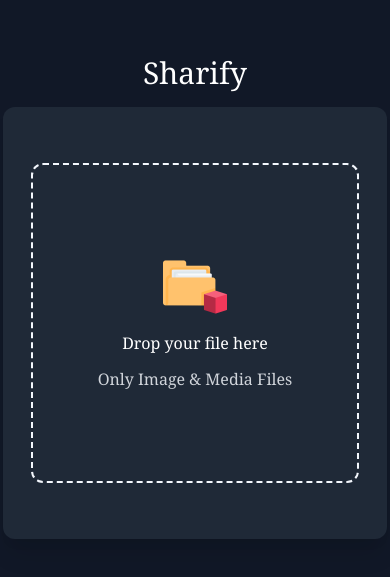
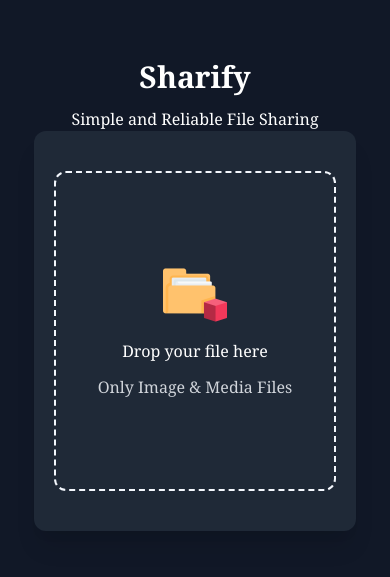
Before and after one commit to mdnmnahmed/sharify-frontend, a Next.js app: page / in a window 390 px wide. Shown: the part 133-710 px from the top of the page. Built offline with nearby package versions, Linux system fonts and the light colour scheme.

Commit message:
UI & Responsiveness fixes

```diff
--- a/src/components/DropZone.tsx
+++ b/src/components/DropZone.tsx
@@ -18,7 +18,7 @@ const DropZone: React.FC<IDropZone> = ({ setFile }) => {
     });
 
     return (
-        <div className="w-full p-4">
+        <div className="w-full p-2 py-0">
             <div {...getRootProps()} className="w-full rounded-md cursor-pointer h-80 focus:outline-none">
                 <input {...getInputProps()} />
                 <div className={`flex flex-col items-center justify-center h-full space-y-3 border-2 border-dashed border-yellow-light rounded-xl ${isDragReject ? 'border-red-500' : ''} ${isDragAccept ? 'border-green-500' : ''}`}>
--- a/src/pages/index.tsx
+++ b/src/pages/index.tsx
@@ -46,8 +46,11 @@ export default function Home() {
         <div className="grid h-screen font-serif text-white bg-gray-900 place-items-center">
             <div>
                 <div className="flex flex-col items-center justify-center">
-                    <h1 className="my-4 text-3xl font-medium">Sharify</h1>
-                    <div className="flex flex-col items-center justify-center px-3 py-10 bg-gray-800 shadow-xl w-96 rounded-xl">
+                    <h1 className="my-3 text-3xl font-medium font-bold">Sharify</h1>
+                    <h3 className=" text-1xl text-opacity-40 text-rich-black">
+                        Simple and Reliable File Sharing
+                    </h3>
+                    <div className="flex flex-col items-center justify-center px-3 py-10 bg-gray-800 shadow-xl rounded-xl" style={{ width: "130%" }}>
 
                         {!downloadPageLink && <DropZone setFile={setFile} />}
 
```
